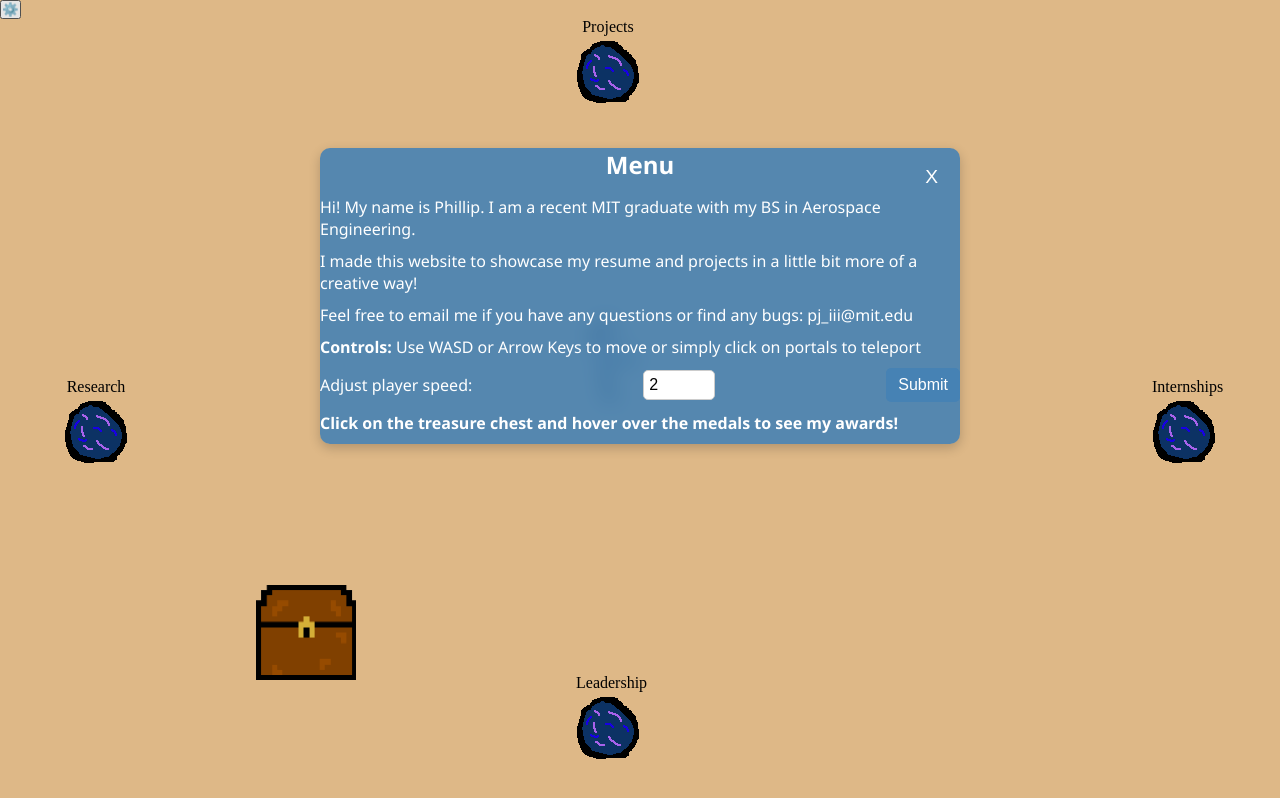
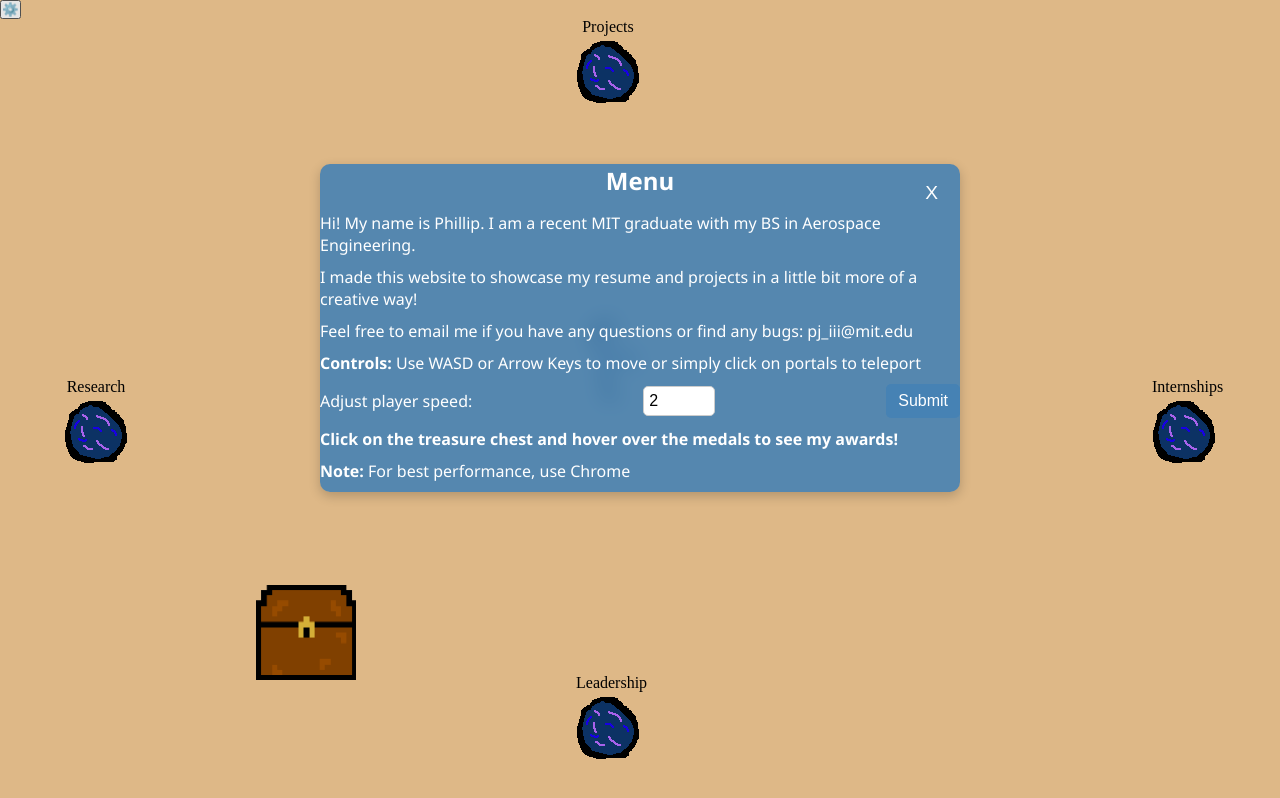
Before and after one commit to pjohn1/website, a plain HTML site: page index.html in a window 1280 px wide. Drawn offline with Linux system fonts and the light colour scheme.

Commit message:
Final note

```diff
--- a/index.html
+++ b/index.html
@@ -179,6 +179,7 @@
                 <button id="submit-speed" onclick="saveValue()">Submit</button>
             </label>
             <p class="text"><b>Click on the treasure chest and hover over the medals to see my awards!</b></p>
+            <p><b>Note:</b> For best performance, use Chrome</p>
             <button id="close-settings" class="settings-button">X</button>
         </div>
 
```
